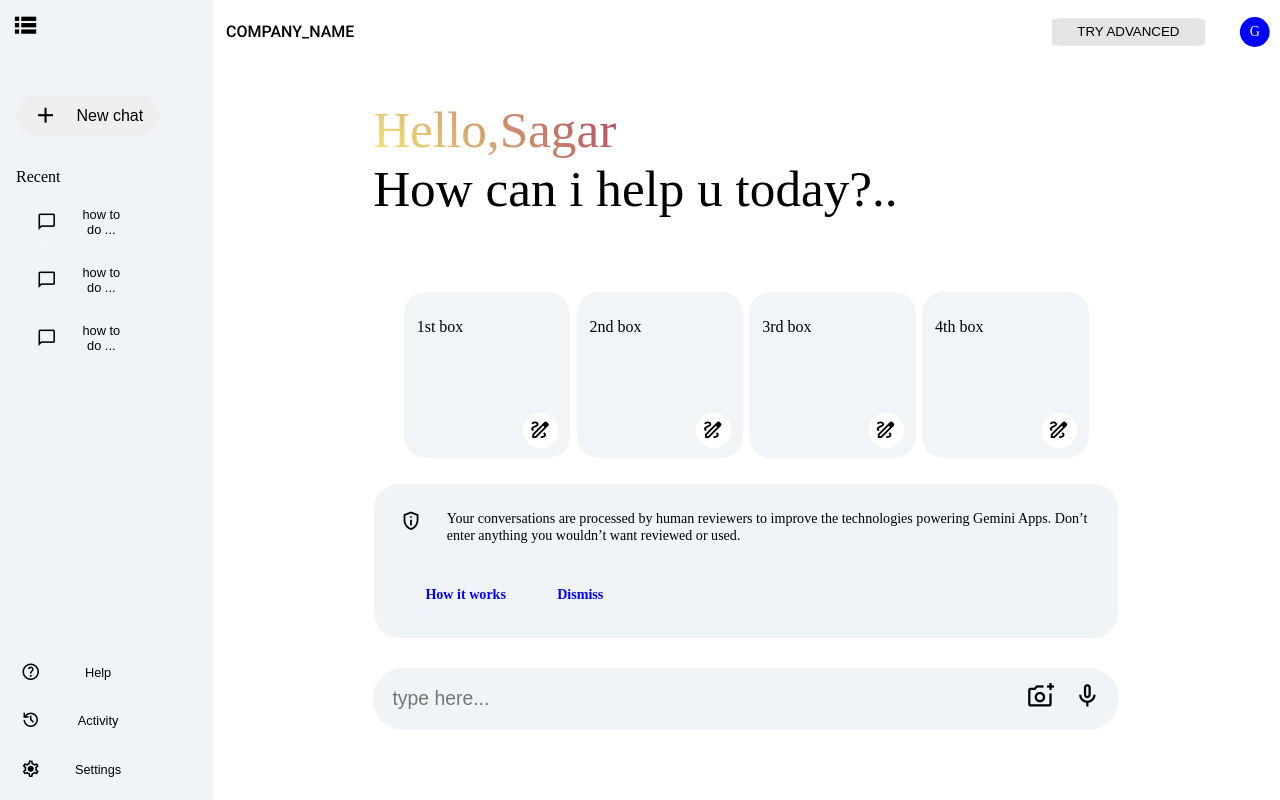
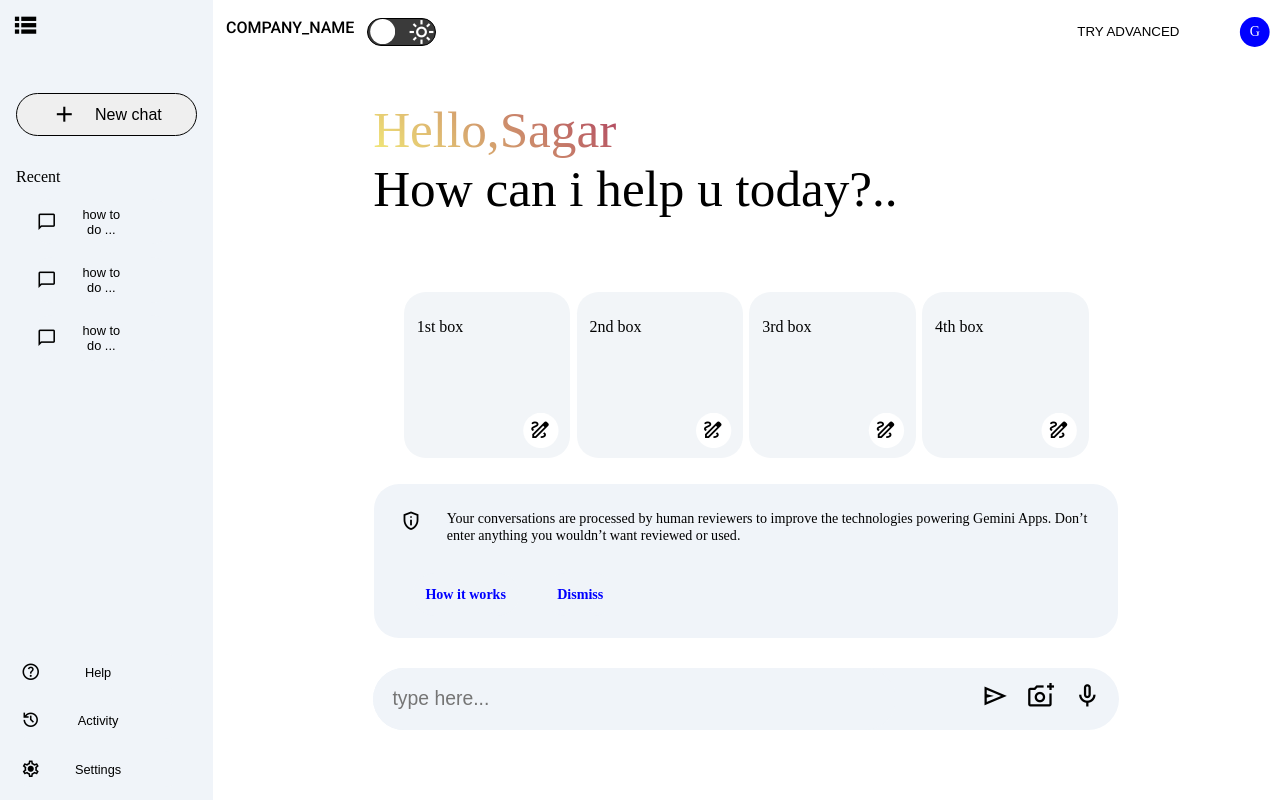
Before and after one commit to sagar9980274589/ai_project, a React (Vite) app: page / in a window 1280 px wide. Built offline with nearby package versions, Linux system fonts and the light colour scheme.

Commit message:
dark mode

```diff
--- a/src/App.jsx
+++ b/src/App.jsx
@@ -7,6 +7,7 @@ import Act from './comp/Act'
 import Middle from './comp/Middle'
 
 function App() {
+
 
 
   return (
--- a/src/comp/Act.css
+++ b/src/comp/Act.css
@@ -28,14 +28,14 @@ padding: 1vw;
 }
 .NC{
     margin: 1em;
-    width:9em;
+   border: 1px solid black;
     padding: 0.5em;
     font-size: 1em;
     border-radius: 25px;
     display: flex;
     justify-content: center;
     align-items: center;
-    border: none;
+
 }
 .NC:hover{
     background-color:#e9ecf1;
--- a/src/comp/Act.jsx
+++ b/src/comp/Act.jsx
@@ -1,46 +1,54 @@
-import React from 'react'
-import './Act.css'
-import Rbutton from './Rbutton'
+import React,{useState} from "react";
+import "./Act.css";
+import Rbutton from "./Rbutton";
+
 const Act = () => {
+
+
+
+
+
+
   return (
-    <div className='act'>
+    <div className="act">
+      <div className="up1">
+        <span className="lst material-symbols-outlined">lists</span>
 
-      <div className="up1">
-        <span class="lst material-symbols-outlined">
-lists
-</span>
-
-<button className='NC'><span class="material-symbols-outlined">
-add
-</span>   New chat</button>
-</div>
+        <button  className="NC">
+          <span className="material-symbols-outlined">add</span> New chat
+        </button>
+      </div>
       <div className="mid1">
         Recent
-      <Rbutton rchat="how to do ..." logo={<span class="material-symbols-outlined">
-chat_bubble
-</span> }/>
-<Rbutton rchat="how to do ..." logo={<span class="material-symbols-outlined">
-chat_bubble
-</span> }/>
-<Rbutton rchat="how to do ..." logo={<span class="material-symbols-outlined">
-chat_bubble
-</span> }/>
-
-
+        <Rbutton
+          rchat="how to do ..."
+          logo={<span className="material-symbols-outlined">chat_bubble</span>}
+        />
+        <Rbutton
+          rchat="how to do ..."
+          logo={<span className="material-symbols-outlined">chat_bubble</span>}
+        />
+        <Rbutton
+          rchat="how to do ..."
+          logo={<span className="material-symbols-outlined">chat_bubble</span>}
+        />
       </div>
       <div className="foot1">
-      <Rbutton rchat="Help" logo={<span class="material-symbols-outlined">
-help
-</span>}/>
-      <Rbutton rchat="Activity" logo={<span class="material-symbols-outlined">
-history
-</span>}/>
-      <Rbutton rchat="Settings" logo={<span class="material-symbols-outlined">
-settings
-</span>}/>
+        <Rbutton
+          rchat="Help"
+          logo={<span className="material-symbols-outlined">help</span>}
+        />
+        <Rbutton
+          rchat="Activity"
+          logo={<span className="material-symbols-outlined">history</span>}
+        />
+        <Rbutton
+          rchat="Settings"
+          logo={<span className="material-symbols-outlined">settings</span>}
+        />
       </div>
     </div>
-  )
-}
+  );
+};
 
-export default Act
+export default Act;
--- a/src/comp/Bbox.jsx
+++ b/src/comp/Bbox.jsx
@@ -5,7 +5,7 @@ const Bbox = () => {
     <div className="Bbox">
       <div className="war">
         <div className="info">
-        <span class="material-symbols-outlined">privacy_tip</span>
+        <span className="material-symbols-outlined">privacy_tip</span>
         Your conversations are processed by human reviewers to improve the
         technologies powering Gemini Apps. Don’t enter anything you wouldn’t
         want reviewed or used.
--- a/src/comp/Middle.jsx
+++ b/src/comp/Middle.jsx
@@ -23,7 +23,7 @@ const Middle = () => {
       </div>
       <Bbox/>
     </div>
-    <SearchBox/>
+    <SearchBox />
     </div>
 
     </>
--- a/src/comp/Nav.css
+++ b/src/comp/Nav.css
@@ -15,6 +15,8 @@
   font-style: normal;
     margin-left: 1vw;
     width:90%;
+    display: flex;
+    gap:1vw;
 }
 .options{
 
@@ -29,11 +31,11 @@ align-items: center;
 .btn{
     width:12vw;
     text-transform: uppercase;
-    background-color: red;
+    background-color:white;
     padding: 0.5vw;
    border: none;
     border-radius: 9%;
-background-color:rgb(229, 227, 227);
+
 font-family: sans-serif;
 
 }
@@ -49,3 +51,38 @@ font-family: sans-serif;
     justify-content: center;
     align-items: center;
 }
+.mode{
+    display: flex;
+    gap: 14.4px;
+    border-radius: 25px;
+    justify-content: space-between;
+    align-items: center;
+    border: 1px solid black;
+    position: relative;
+    background-color: rgb(58, 58, 58);
+    transition: all 1.5s;
+}
+#m1{
+    font-size: 26px;
+    margin-right: 0px;
+    color: white;
+}
+#m2{
+    font-size: 26px;
+    margin-right: 0px;
+    color: white;
+}
+.scroll{
+    width:25px;
+    height: 25px;
+    position: absolute;
+    top: 0.1px;
+    left: 2.1px;
+    clip-path: circle();
+    background-color:white;
+    transition: transform 1s;
+    transition: background-color color 2s;
+    color: white;
+
+
+}
--- a/src/comp/Nav.jsx
+++ b/src/comp/Nav.jsx
@@ -1,18 +1,61 @@
-import React from 'react'
-import './Nav.css'
+import React, { useRef, useState } from "react";
+import "./Nav.css";
 const Nav = () => {
+const [flag,setflag]=useState(1);
+  function toggle(){
+
+    setflag(!flag);
+    const tgl=document.getElementsByClassName("scroll")[0];
+    const mode=document.getElementsByClassName("mode")[0];
+    const m1=document.getElementById('m1');
+    const m2=document.getElementById('m2');
+
+    if(flag==1){
+    tgl.style.transform=`translateX(39px)`;
+    mode.style.backgroundColor='white';
+    m1.style.color='rgb(58, 58, 58)';
+    m2.style.color='rgb(58, 58, 58)';
+    tgl.style.backgroundColor='rgb(58, 58, 58)';
+    tgl.style.color='rgb(58, 58, 58)';
+
+    }
+    else{
+
+      tgl.style.transform=`translateX(0px)`;
+      mode.style.backgroundColor='rgb(58, 58, 58)';
+      m1.style.color='white';
+      m2.style.color='white';
+      tgl.style.backgroundColor='white';
+      tgl.style.color='white';
+
+    }
+  }
   return (
-    <div className='nav'>
-<div className="logo">COMPANY_NAME</div>
-<div className="options">
-<div className="lbox">
-<button className='btn'>try advanced</button>
 
-</div>
-<div className="gaccount">G</div>
-</div>
+    <div className="nav">
+      <div className="logo">
+        <span>COMPANY_NAME</span>
+      <div onClick={toggle} className="mode">
+        <div  className="scroll">
+          .
+        </div>
+      <span id="m1"className="  material-symbols-outlined">
+dark_mode
+</span>
+<span  id="m2" className=" material-symbols-outlined">
+light_mode
+</span>
+      </div>
+
+      </div>
+      <div className="options">
+        <div className="lbox">
+          <button className="btn">try advanced</button>
+        </div>
+        <div className="gaccount">G</div>
+      </div>
     </div>
-  )
-}
+  );
+};
 
-export default Nav
+export default Nav;
--- a/src/comp/Rbutton.jsx
+++ b/src/comp/Rbutton.jsx
@@ -1,12 +1,14 @@
 import React from 'react'
 import './Rbutton.css'
-const Rbutton = (props) => {
+
+function Rbutton(props) {
   return (
     <div>
-        <button className='Rbutton'> {props.logo}   {props.rchat}
-<span id="dots" class="material-symbols-outlined ">
-more_vert
-</span></button>
+
+      <button className='Rbutton'> {props.logo}   {props.rchat}
+        <span id="dots" className="material-symbols-outlined ">
+          more_vert
+        </span></button>
     </div>
   )
 }
--- a/src/comp/Sboxes.jsx
+++ b/src/comp/Sboxes.jsx
@@ -5,7 +5,7 @@ const Sboxes = (props) => {
     <div className='Sboxes'>
 <span>{props.des}</span>
 <div className="cir">
-<span class="pen material-symbols-outlined">
+<span className="pen material-symbols-outlined">
 draw
 </span>
 </div>
--- a/src/comp/SearchBox.jsx
+++ b/src/comp/SearchBox.jsx
@@ -1,22 +1,45 @@
-import React from 'react'
-import './SearchBox.css'
+import React, { useState, useRef } from "react";
+import "./SearchBox.css";
+
 const SearchBox = () => {
+  const inputRef = useRef("");
+  const [data, setData] = useState({});
+  const leftChatObj = [{}];
+
+  function handleInput() {
+    const inputValue = inputRef.current.value;
+    leftChatObj.push({ name: inputValue });
+    setData(leftChatObj);
+  }
+
+
+
+
   return (
-    <div className='SearchBox'>
+    <>
+
+      <div className="SearchBox">
         <div className="me">
-    <input type='search' name="prompt" placeholder="type here... " className="SearchBoxi"/>
+          <input
+            ref={inputRef}
+            type="search"
+            name="prompt"
+            placeholder="type here... "
+            className="SearchBoxi"
+          />
           <div>
-    <span class="material-symbols-outlined">
-add_a_photo
+          <span onClick={handleInput} className="material-symbols-outlined">
+send
 </span>
-<span class="material-symbols-outlined">
+            <span className="material-symbols-outlined">add_a_photo</span>
+            <span  className="material-symbols-outlined">
               mic
             </span>
           </div>
         </div>
+      </div>
+    </>
+  );
+};
 
-    </div>
-  )
-}
-
-export default SearchBox
+export default SearchBox;
```
Lines whose indentation alone changed are shown as unchanged.
